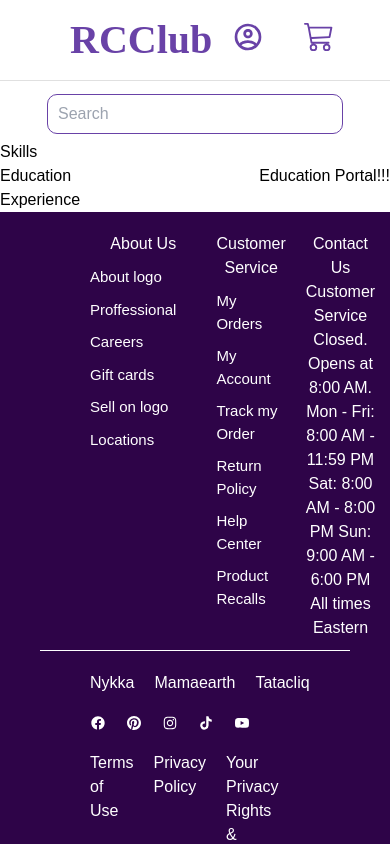
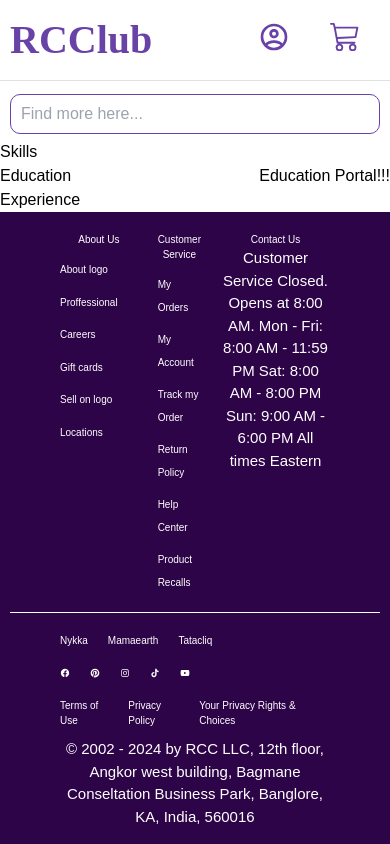
Before and after one commit to yogita14-pro/next-js-intern-project, a Next.js app: page /left-navigation/education in a window 390 px wide. Shown: the top 844 px of the page. Built offline with nearby package versions, Linux system fonts and the light colour scheme.

Commit message:
responsive design for 480px of width

```diff
--- a/src/app/Header.tsx
+++ b/src/app/Header.tsx
@@ -35,7 +35,7 @@
         <nav style={{color: 'black'}}>
         <Link href="/"><h1 className='top-logo'>RCClub</h1></Link>
         <div className='search'>
-            <input placeholder='Search' className='search-input-field' ></input>
+            <input placeholder='Find more here...' className='search-input-field' ></input>
         </div>
         <ul className="">
             <li className='tooltip'><Link href="/account"><IconAccountCircleOutline/>
--- a/src/app/globals.css
+++ b/src/app/globals.css
@@ -115,6 +115,9 @@
   color: rgb(106, 50, 196);
   border-bottom: 2px solid rgb(106, 50, 196);
 }
+.container>h1{
+  font-size: 2em;
+}
 
 /* Home page */
 .main{
@@ -136,17 +139,17 @@
 }
 /* ----products-slider---- */
 .container{
-  padding: 10px 90px;
+  padding: 10px;
 }
 .row-container {
   display: flex;
-  gap: 2.2rem;
+  /* gap: 2.2rem; */
   overflow-x: scroll;
-  overflow-y: hidden;
+  /* overflow-y: hidden; */
   white-space: nowrap;
   scroll-behavior: smooth;
   position: relative;
-  padding: 1rem 0.6rem;
+  /* padding: 1rem 0.6rem; */
 }
 
 /* Hide scrollbar for Chrome, Safari and Opera */
@@ -264,6 +267,7 @@
 @media (max-width: 768px) {
   header{
     height: 140px;
+    position:sticky;
   }
   .search{
     position: absolute;
@@ -297,7 +301,29 @@
 }
 
 @media (max-width: 480px) {
+  nav{
+    padding: 10px;
+  }
+  .search-input-field{
+    width: 100%;
+  }
   .product {
       width: 100%; /* 1 product per row */
   }
+  .products-home{
+    padding: 10px;
+  }
+  .container>h1{
+    font-size: 30px;
+  }
+  p{
+    font-size: 15px;
+  }
+  footer{
+    padding: 1em;
+    font-size: 10px;
+  }
+  .list>li>a{
+    font-size: 10px;
+  }
 }
```
